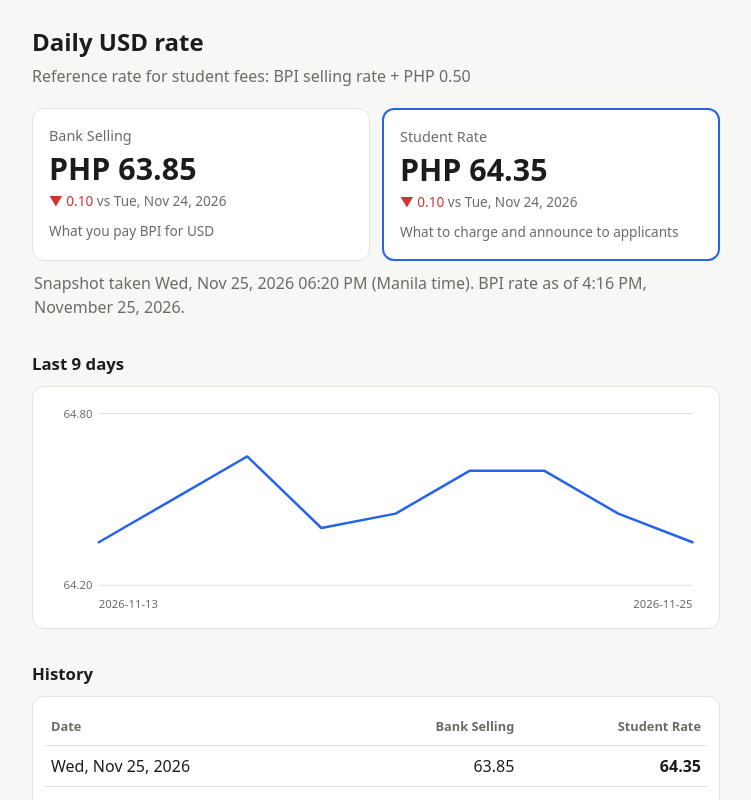
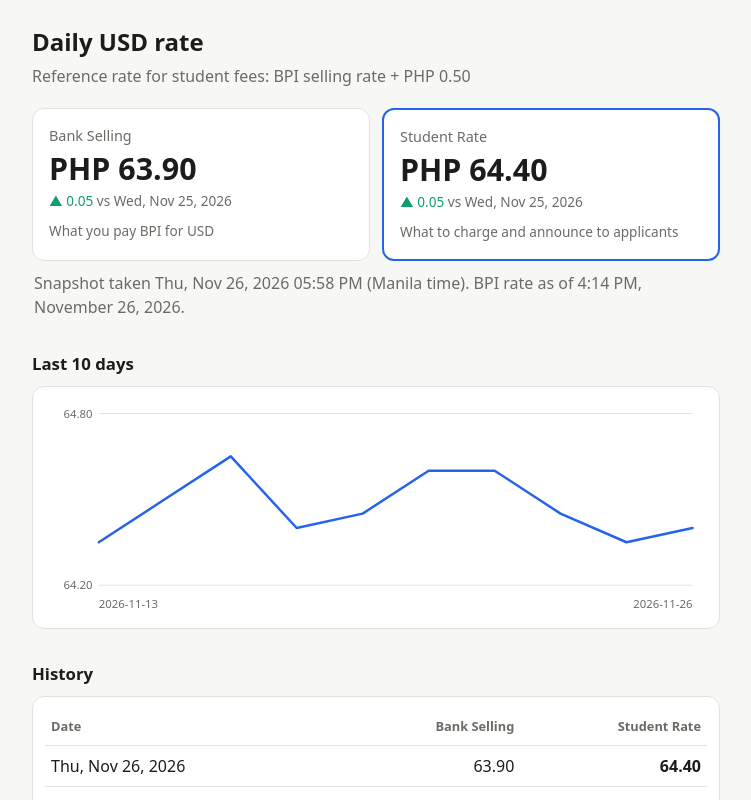
Before and after one commit to bernsediphi/BPI-Daily-Dollar-Rate, a plain HTML site: page docs/index.html in a window 1280 px wide. Shown: the top 800 px of the page, without its empty margins (264-1015 px from the left). Drawn offline with Linux system fonts and the light colour scheme.

Commit message:
Update BPI USD rate

```diff
--- a/docs/index.html
+++ b/docs/index.html
@@ -50,33 +50,33 @@ a{color:var(--accent)}
 <div class="tiles">
 <div class="tile">
 <div class="label">Bank Selling</div>
-<div class="value">PHP 63.85</div>
-<div class="chg"><span class="down">&#9660; 0.10</span> <span class="muted">vs Tue, Nov 24, 2026</span></div>
+<div class="value">PHP 63.90</div>
+<div class="chg"><span class="up">&#9650; 0.05</span> <span class="muted">vs Wed, Nov 25, 2026</span></div>
 <div class="hint">What you pay BPI for USD</div>
 </div>
 
 <div class="tile main">
 <div class="label">Student Rate</div>
-<div class="value">PHP 64.35</div>
-<div class="chg"><span class="down">&#9660; 0.10</span> <span class="muted">vs Tue, Nov 24, 2026</span></div>
+<div class="value">PHP 64.40</div>
+<div class="chg"><span class="up">&#9650; 0.05</span> <span class="muted">vs Wed, Nov 25, 2026</span></div>
 <div class="hint">What to charge and announce to applicants</div>
 </div>
 </div>
 
 <p class="muted" style="margin:10px 2px 0">
-Snapshot taken Wed, Nov 25, 2026 06:20 PM (Manila time). BPI rate as of 4:16 PM, November 25, 2026.
+Snapshot taken Thu, Nov 26, 2026 05:58 PM (Manila time). BPI rate as of 4:14 PM, November 26, 2026.
 </p>
 
-<h2>Last 9 days</h2>
+<h2>Last 10 days</h2>
 <div class="card"><svg viewBox="0 0 640 210" role="img"
-aria-label="Line chart of the student rate, last 9 days">
+aria-label="Line chart of the student rate, last 10 days">
 <line class="grid" x1="52" y1="14.0" x2="626" y2="14.0"/>
 <line class="grid" x1="52" y1="180.0" x2="626" y2="180.0"/>
 <text class="axis" x="46" y="18.0" text-anchor="end">64.80</text>
 <text class="axis" x="46" y="184.0" text-anchor="end">64.20</text>
 <text class="axis" x="52" y="202" text-anchor="start">2026-11-13</text>
-<text class="axis" x="626" y="202" text-anchor="end">2026-11-25</text>
-<polyline class="line" points="52.0,138.5 123.8,97.0 195.5,55.5 267.2,124.7 339.0,110.8 410.8,69.3 482.5,69.3 554.2,110.8 626.0,138.5"/>
+<text class="axis" x="626" y="202" text-anchor="end">2026-11-26</text>
+<polyline class="line" points="52.0,138.5 115.8,97.0 179.6,55.5 243.3,124.7 307.1,110.8 370.9,69.3 434.7,69.3 498.4,110.8 562.2,138.5 626.0,124.7"/>
 </svg></div>
 
 <h2>History</h2>
@@ -86,6 +86,7 @@ aria-label="Line chart of the student rate, last 9 days">
 <tr><th>Date</th><th>Bank Selling</th><th>Student Rate</th></tr>
 </thead>
 <tbody>
+<tr><td>Thu, Nov 26, 2026</td><td>63.90</td><td class="rate">64.40</td></tr>
 <tr><td>Wed, Nov 25, 2026</td><td>63.85</td><td class="rate">64.35</td></tr>
 <tr><td>Tue, Nov 24, 2026</td><td>63.95</td><td class="rate">64.45</td></tr>
 <tr><td>Mon, Nov 23, 2026</td><td>64.10</td><td class="rate">64.60</td></tr>
```
Also changed, not shown: docs/rates.json (+9 -0 lines), docs/bpi_update_status.txt.
